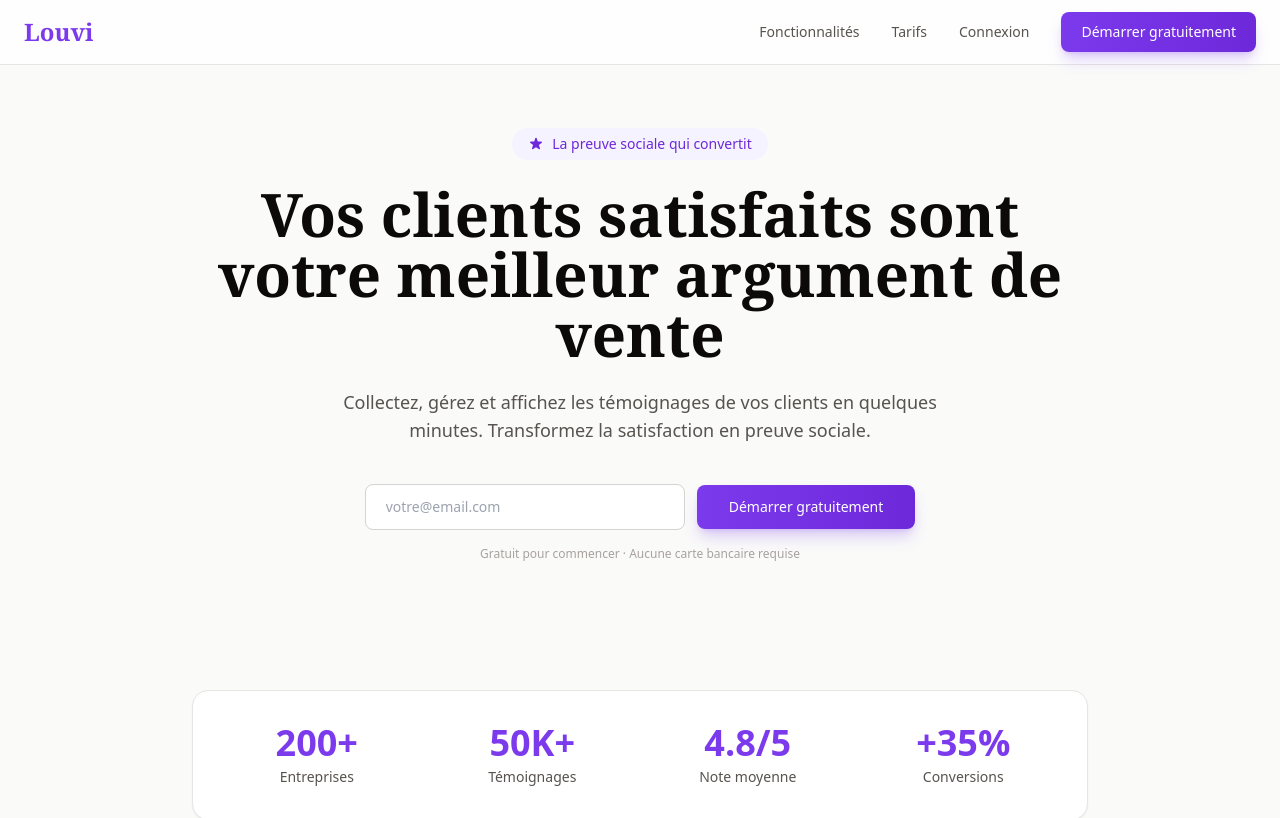
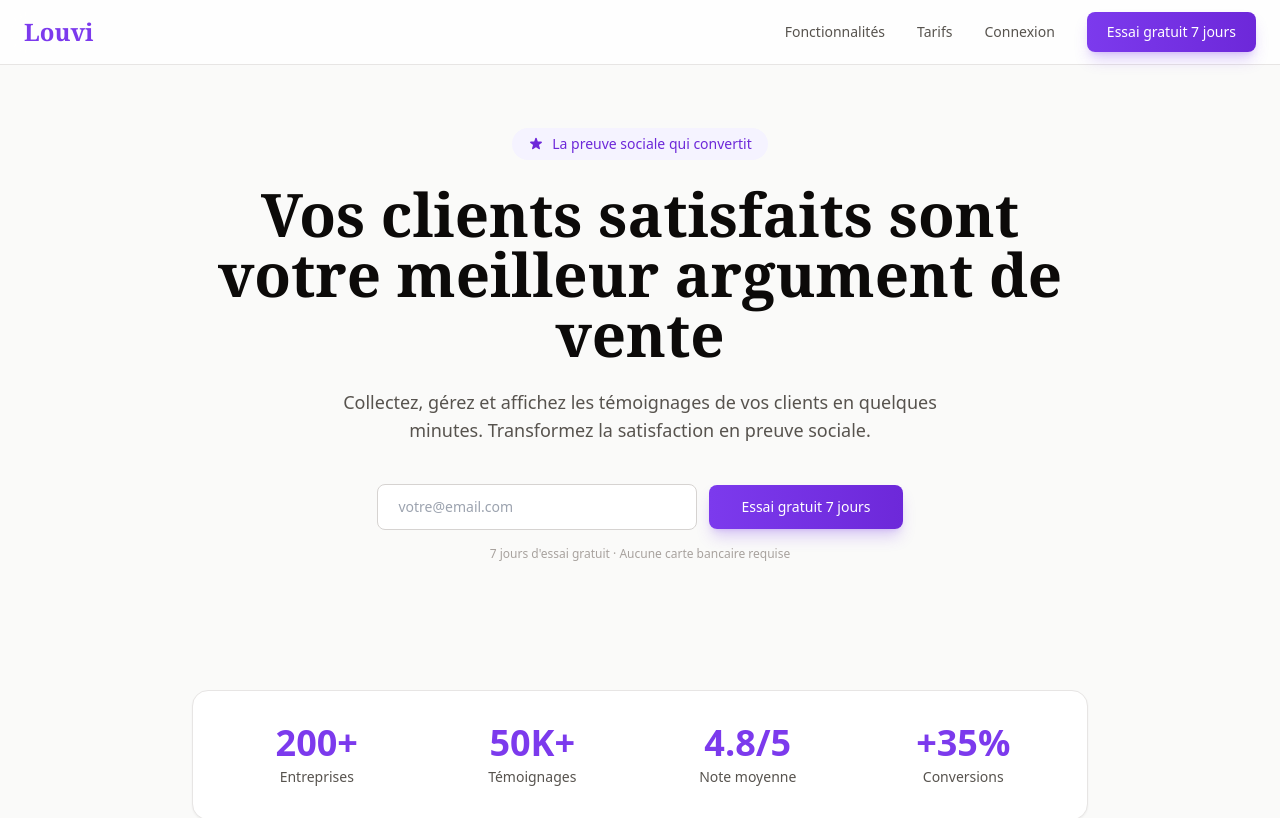
Before and after one commit to bilalelmest/getlouvi, a Next.js app: page / in a window 1280 px wide. Shown: the top 818 px of the page. Built offline with nearby package versions, Linux system fonts and the light colour scheme.

Commit message:
Changer les CTA pour mentionner l'essai gratuit de 7 jours

```diff
--- a/src/app/page.tsx
+++ b/src/app/page.tsx
@@ -125,7 +125,7 @@ export default function LandingPage() {
               href="/signup"
               className="gradient-primary text-white px-5 py-2.5 rounded-lg text-sm font-medium shadow-lg shadow-primary-500/25 hover:shadow-primary-500/40 transition-shadow duration-200"
             >
-              Démarrer gratuitement
+              Essai gratuit 7 jours
             </Link>
           </div>
           {/* Mobile menu button */}
@@ -145,7 +145,7 @@ export default function LandingPage() {
             <a href="#tarifs" className="block text-stone-600 text-sm" onClick={() => setMobileMenu(false)}>Tarifs</a>
             <Link href="/login" className="block text-stone-600 text-sm">Connexion</Link>
             <Link href="/signup" className="block gradient-primary text-white px-5 py-2.5 rounded-lg text-sm font-medium text-center">
-              Démarrer gratuitement
+              Essai gratuit 7 jours
             </Link>
           </div>
         )}
@@ -184,11 +184,11 @@ export default function LandingPage() {
                 href="/signup"
                 className="w-full sm:w-auto gradient-primary text-white px-8 py-3 rounded-lg text-sm font-medium shadow-lg shadow-primary-500/25 hover:shadow-primary-500/40 transition-shadow duration-200 text-center"
               >
-                Démarrer gratuitement
+                Essai gratuit 7 jours
               </Link>
             </div>
             <p className="mt-4 text-xs text-stone-400">
-              Gratuit pour commencer · Aucune carte bancaire requise
+              7 jours d&apos;essai gratuit · Aucune carte bancaire requise
             </p>
           </AnimatedSection>
         </div>
@@ -399,7 +399,7 @@ export default function LandingPage() {
               href="/signup"
               className="inline-block bg-white text-primary-600 px-8 py-3 rounded-lg text-sm font-semibold hover:bg-primary-50 transition-colors duration-200 shadow-lg"
             >
-              Démarrer gratuitement
+              Essai gratuit 7 jours
             </Link>
           </div>
         </AnimatedSection>
```
